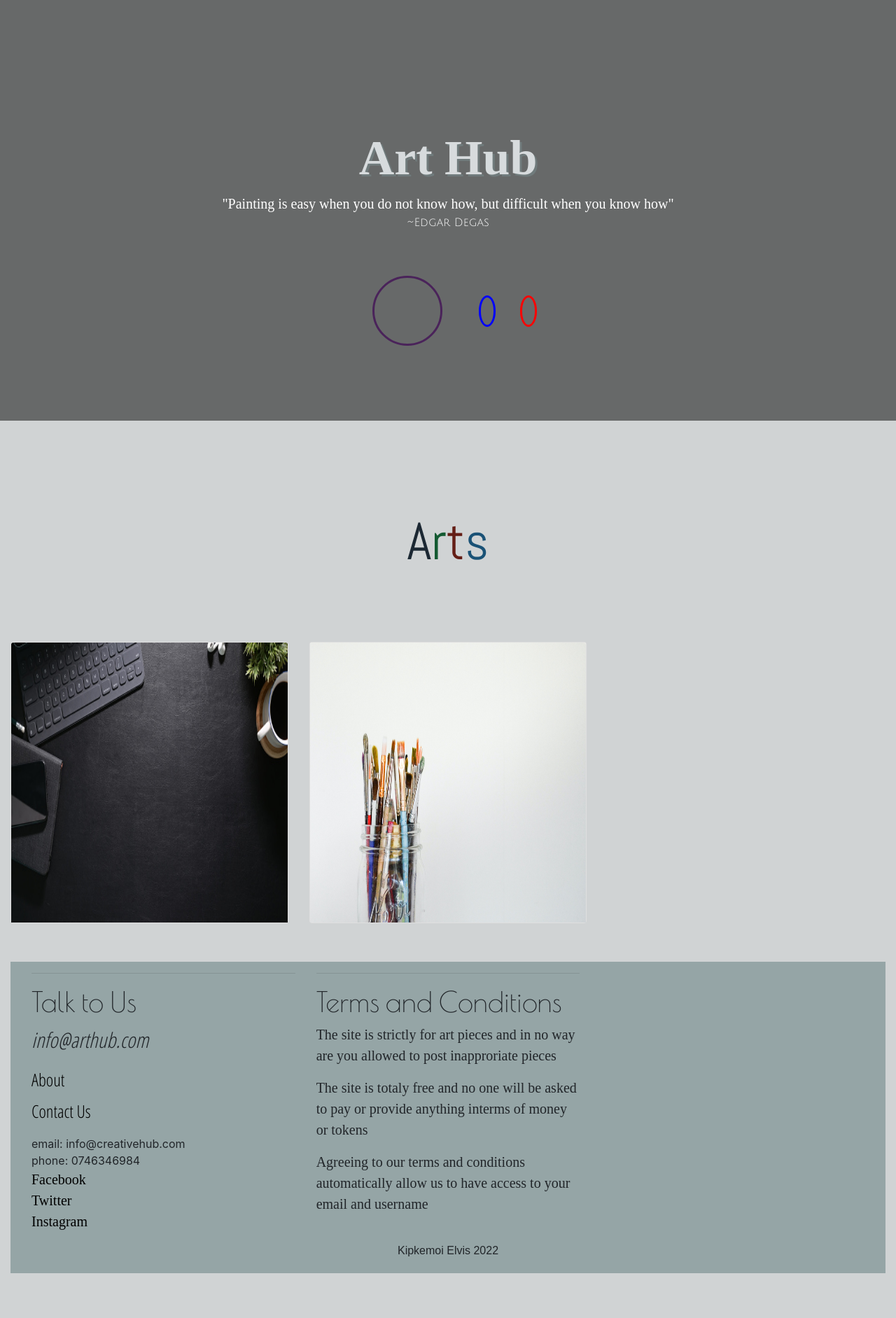
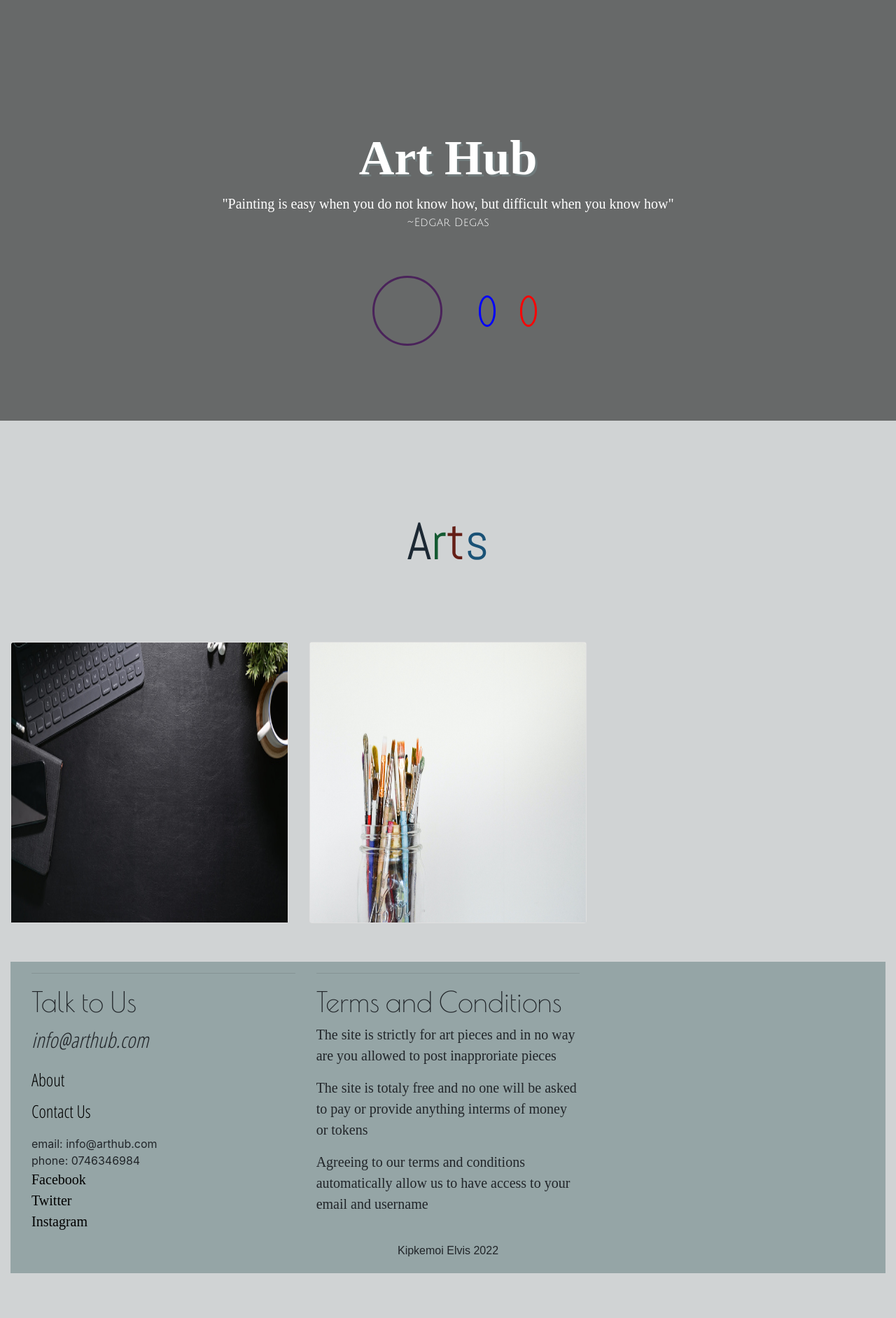
Before and after one commit to DynastyElvis/Art-Hub, a Django app: page /photos in a window 1280 px wide. Shown: the part 199-2082 px from the top of the page at 70% size. Run offline with Django 3.2, Linux system fonts and the light colour scheme; a user stored in the database is signed in; data comes from the database, SQL or seed files in the repository; some libraries are stand-ins or nearby versions; some web fonts are replaced.

Commit message:
st: app styling

```diff
--- a/artist/static/css/styles.css
+++ b/artist/static/css/styles.css
@@ -190,7 +190,7 @@ li {
 .bet {
     font-family: 'Gupter', serif;
     font-size: 70px;
-    color: #D7DBDD;
+    color: #ffffff;
     font-weight: bolder;
     text-shadow: 3px 3px #707B7C;
 }
--- a/artist/templates/photo.html
+++ b/artist/templates/photo.html
@@ -57,7 +57,7 @@
                     <p class="info">info@arthub.com</p>
                     <a href="{%url 'about'%}"> <span class="abo">About</span></a><br>
                     <p class="abo" style="margin-top: 2%;">Contact Us</p>
-                    email: info@creativehub.com <br> phone: 0746346984 <br>
+                    email: info@arthub.com <br> phone: 0746346984 <br>
                     <a href="https://www.facebook.com/votreART/" class="ace">Facebook</a><br>
                     <a href="https://twitter.com/ArtBasel" class="wit">Twitter</a><br>
                     <a href="https://www.instagram.com/tattoos.art/" class="nsta">Instagram</a>
```
